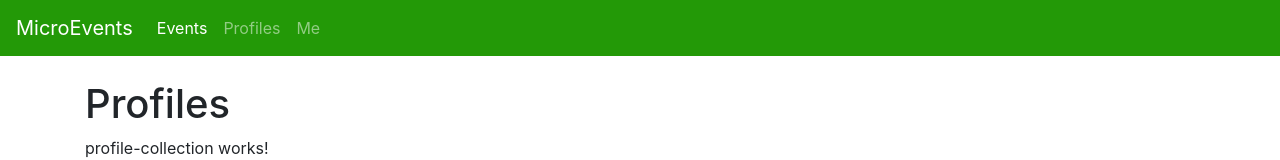
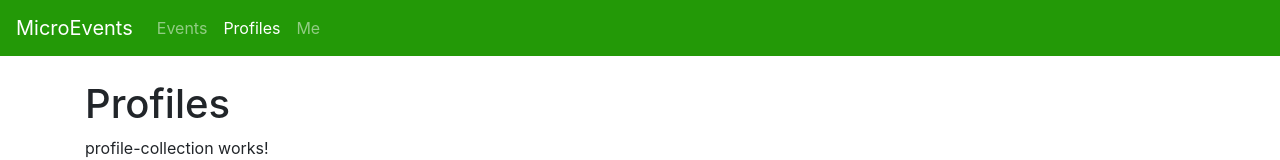
Before and after one commit to angularlernen/microevents, an Angular app: page /profiles in a window 1280 px wide. Shown: the top 160 px of the page. Built offline with nearby package versions, Linux system fonts and the light colour scheme.

Commit message:
Extract a NavbarComponent

```diff
--- a/src/app/app.component.html
+++ b/src/app/app.component.html
@@ -1,22 +1,4 @@
-<nav class="navbar navbar-expand-sm navbar-dark bg-microevents sticky-top">
-  <a class="navbar-brand d-none d-sm-inline-block" href="#">MicroEvents</a>
-  <button class="navbar-toggler" type="button" data-toggle="collapse" data-target="#navbarNav" aria-controls="navbarNav" aria-expanded="false" aria-label="Toggle navigation">
-    <span class="navbar-toggler-icon"></span>
-  </button>
-  <div class="collapse navbar-collapse align-items-end" id="navbarNav">
-    <ul class="navbar-nav">
-      <li class="nav-item active">
-        <a class="nav-link" href="events" ngbTooltip="Show all Events">Events</a>
-      </li>
-      <li class="nav-item">
-        <a class="nav-link" href="profiles" ngbTooltip="Show all User Profiles">Profiles</a>
-      </li>
-      <li class="nav-item">
-        <a class="nav-link" href="me" ngbTooltip="That's your User Profile">Me</a>
-      </li>
-    </ul>
-  </div>
-</nav>
+<app-navbar></app-navbar>
 <div id="mainContent" class="container mt-4" style="height: 2000px">
   <router-outlet></router-outlet>
 </div>
--- a/src/app/app.module.ts
+++ b/src/app/app.module.ts
@@ -5,10 +5,12 @@ import { NgbModule } from '@ng-bootstrap/ng-bootstrap';
 import { AppRoutingModule } from './app-routing.module';
 import { AppComponent } from './app.component';
 import {SharedModule} from "./shared/shared.module";
+import { NavbarComponent } from './navbar/navbar.component';
 
 @NgModule({
   declarations: [
-    AppComponent
+    AppComponent,
+    NavbarComponent
   ],
   imports: [
     BrowserModule,
--- /dev/null
+++ b/src/app/navbar/navbar.component.html
@@ -0,0 +1,19 @@
+<nav class="navbar navbar-expand-sm navbar-dark bg-microevents sticky-top">
+  <a class="navbar-brand d-none d-sm-inline-block" href="#">MicroEvents</a>
+  <button class="navbar-toggler" type="button" data-toggle="collapse" data-target="#navbarNav" aria-controls="navbarNav" aria-expanded="false" aria-label="Toggle navigation">
+    <span class="navbar-toggler-icon"></span>
+  </button>
+  <div class="collapse navbar-collapse align-items-end" id="navbarNav">
+    <ul class="navbar-nav">
+      <li class="nav-item" routerLinkActive="active">
+        <a class="nav-link" [routerLink]="['events']" ngbTooltip="Show all Events">Events</a>
+      </li>
+      <li class="nav-item" routerLinkActive="active">
+        <a class="nav-link" [routerLink]="['profiles']" ngbTooltip="Show all User Profiles">Profiles</a>
+      </li>
+      <li class="nav-item" routerLinkActive="active">
+        <a class="nav-link" [routerLink]="['me']" ngbTooltip="That's your User Profile">Me</a>
+      </li>
+    </ul>
+  </div>
+</nav>
--- /dev/null
+++ b/src/app/navbar/navbar.component.scss
@@ -0,0 +1,3 @@
+.active {
+  color: red;
+}
--- /dev/null
+++ b/src/app/navbar/navbar.component.ts
@@ -0,0 +1,16 @@
+import { ChangeDetectionStrategy, Component, OnInit } from '@angular/core';
+
+@Component({
+  selector: 'app-navbar',
+  templateUrl: './navbar.component.html',
+  styleUrls: ['./navbar.component.scss'],
+  changeDetection: ChangeDetectionStrategy.OnPush
+})
+export class NavbarComponent implements OnInit {
+
+  constructor() { }
+
+  ngOnInit() {
+  }
+
+}
```
Also changed, not shown: 1 other file (tests, documents, lock files or other folders).
